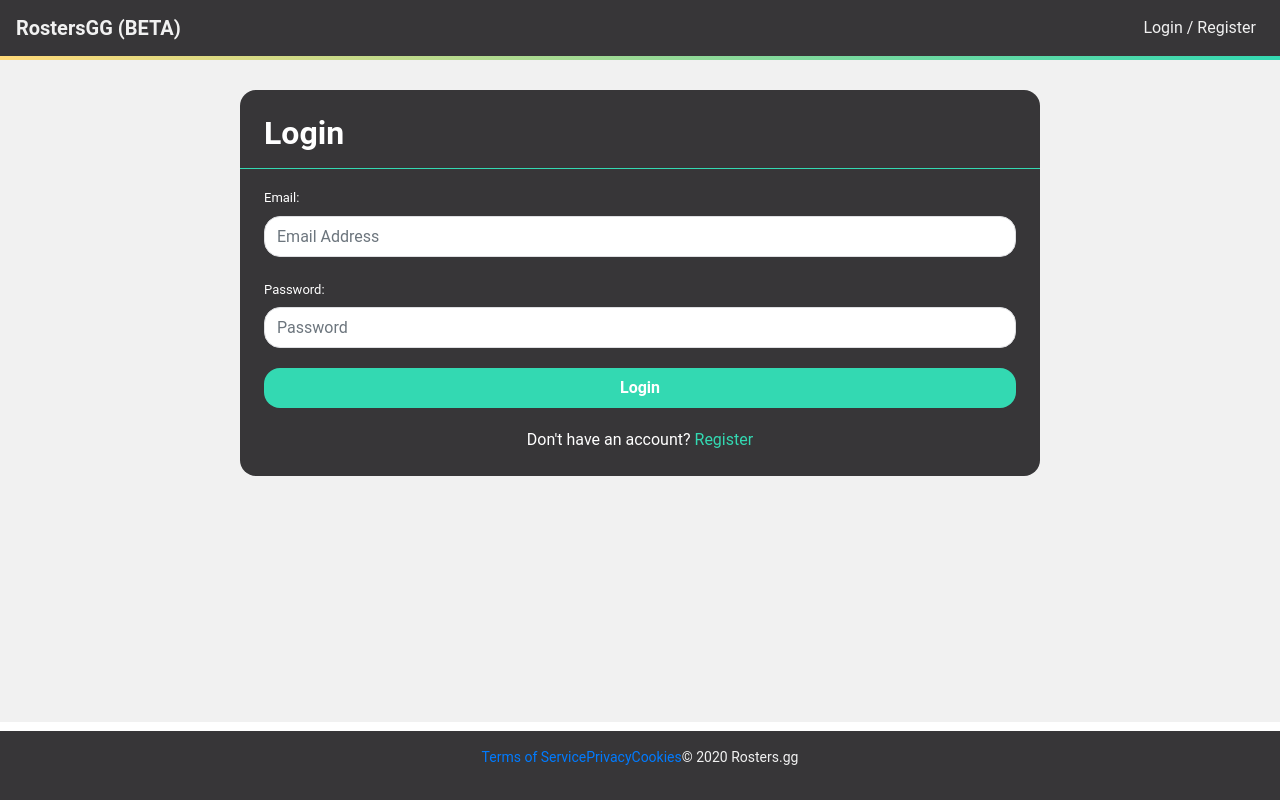
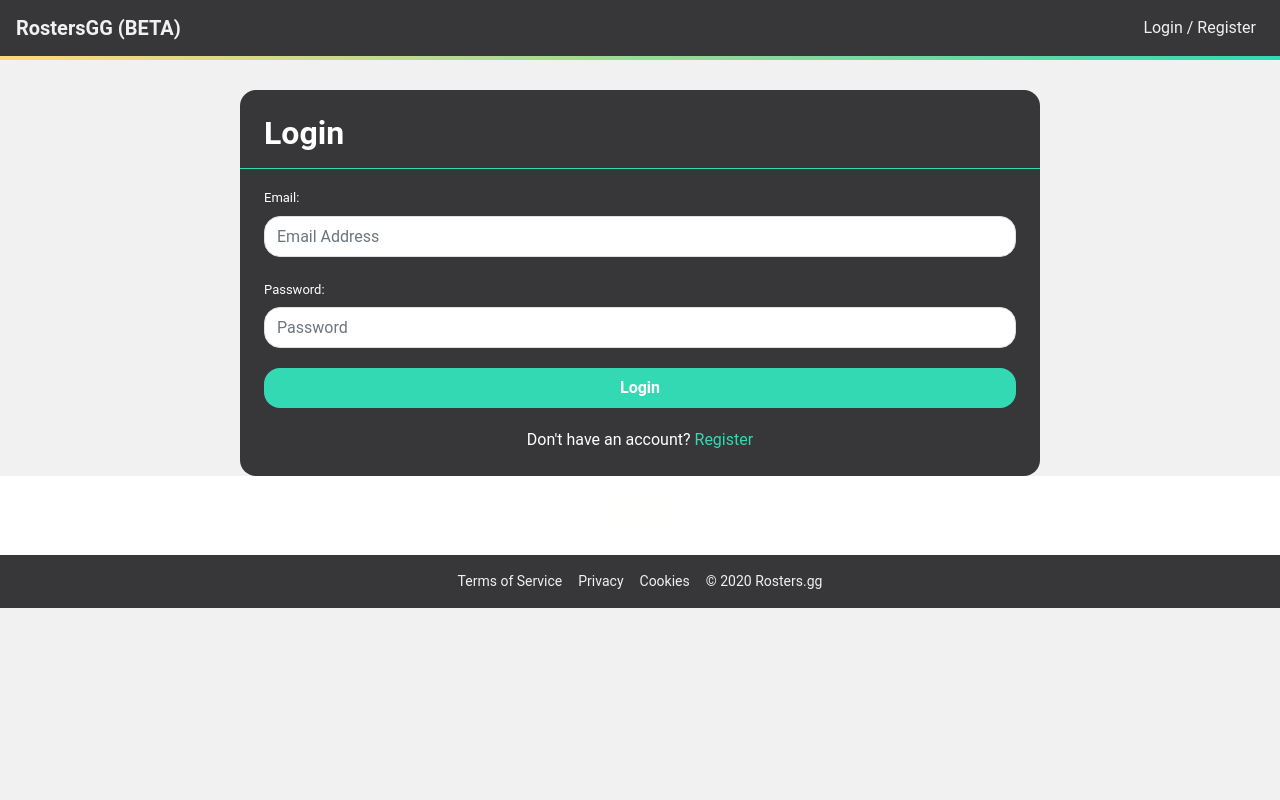
Before and after one commit to Yuanionrings/RostersGG-1, a React (Create React App) app in the folder client/: page /login in a window 1280 px wide. Built offline with nearby package versions, Linux system fonts and the light colour scheme.

Commit message:
Footer styling changes

```diff
--- a/client/src/App.css
+++ b/client/src/App.css
@@ -228,14 +228,11 @@ body {
     Footer-related styling
 */
 .footer-main {
-    font-size: 14px;
+    font-size: 16px;
     display: flex;
     align-items: center;
     justify-content: center;
     padding: 1rem;
-    position: fixed;
-    bottom: 0;
-    left: 0;
     width: 100%;
 }
 .footer-bottom {
@@ -244,12 +241,13 @@ body {
     align-items: center;
     justify-content: center;
     padding: 1rem;
-    position: fixed;
-    bottom: 0;
-    left: 0;
     width: 100%;
 }
-.footer-spec p {
+.footer-bottom a {
+    color: #f1f1f1;
+    margin-right: 1rem;
+}
+.footer-bottom p {
     margin: 0px;
 }
 
```
